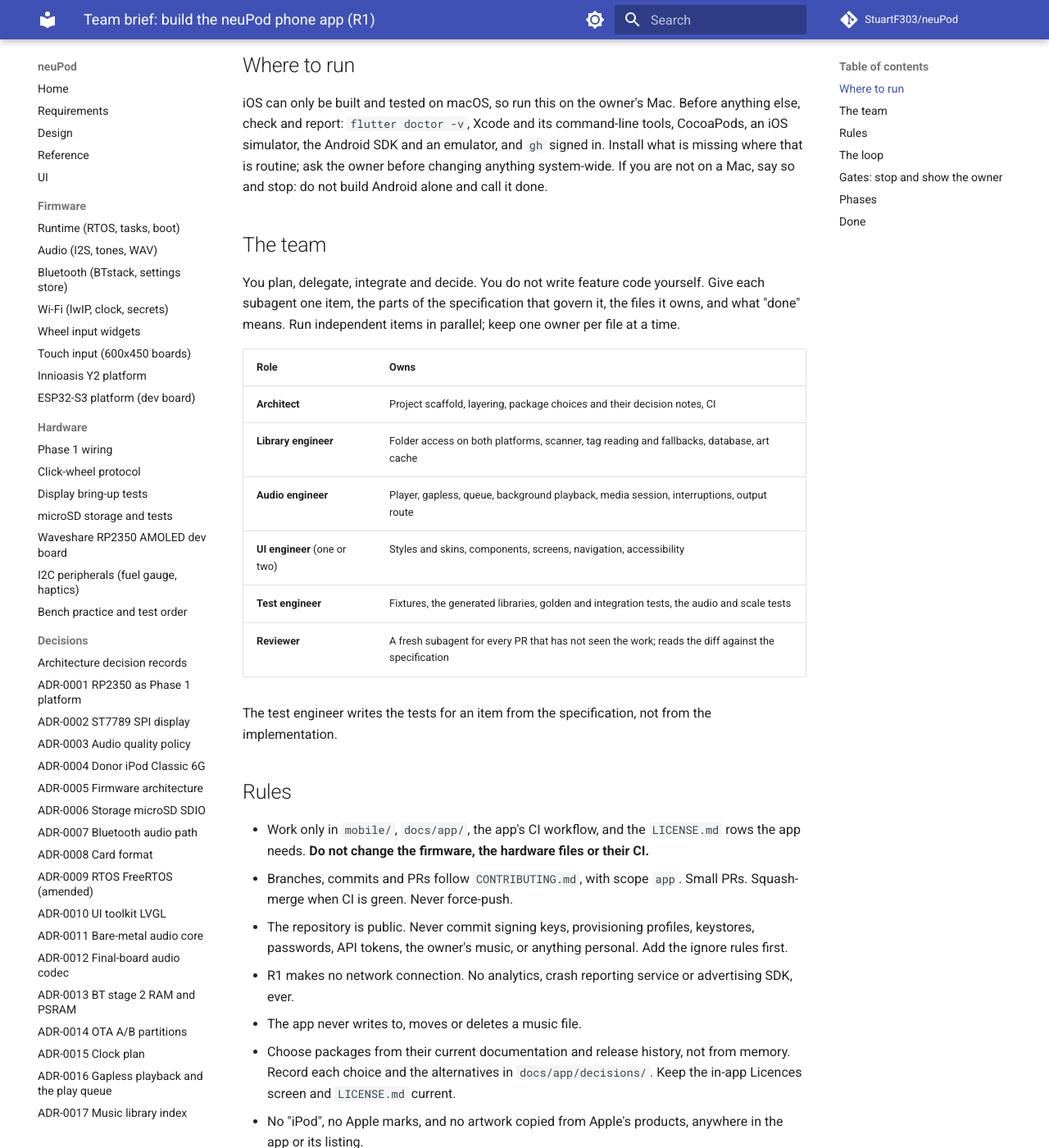
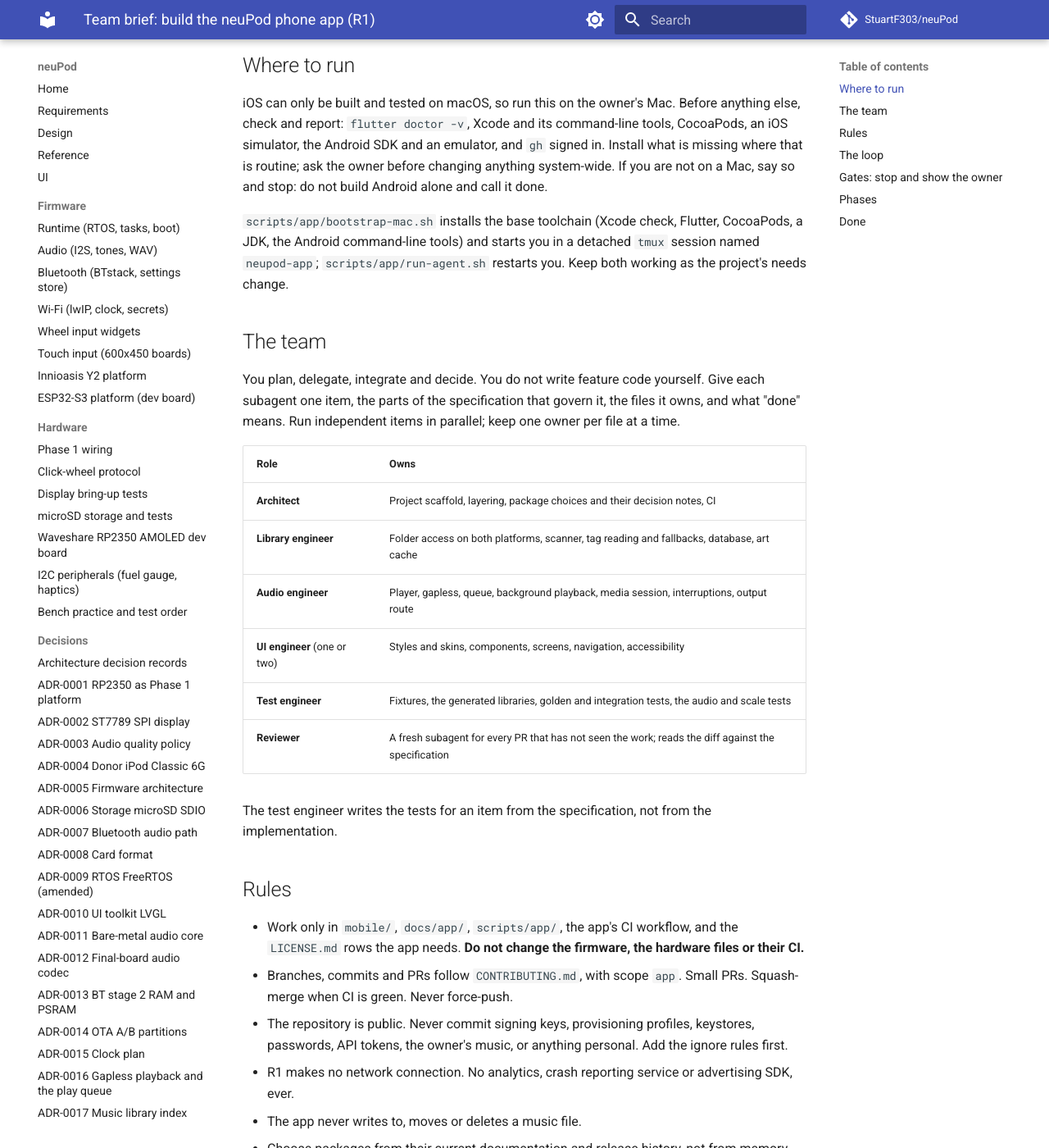
Before and after one commit to StuartF303/neuPod, an MkDocs documentation site: the page built from docs/app/TEAM-BRIEF.md, in a window 1280 px wide and 1400 px high, scrolled down 369 px. Shown: the whole window at 82% size. Built offline with MkDocs 1.6.1 and Material for MkDocs 9.7.7, drawn with Linux system fonts in a browser that asks for light colours; comment, search, counter and statistics services are not loaded.

Commit message:
chore(app): Mac bootstrap and agent run scripts
scripts/app/bootstrap-mac.sh checks and installs the macOS toolchain in
the foreground, then starts the coding agent in a detached tmux session
so it survives an ssh disconnect. scripts/app/run-agent.sh starts the
agent on the team brief. Not run on a Mac yet.

Co-Authored-By: Claude Fable 5.2 <noreply@anthropic.com>
Claude-Session: https://claude.ai/code/session_01NfmAnWJ3HJjkPqWF4dHJpX

```diff
--- a/docs/app/TEAM-BRIEF.md
+++ b/docs/app/TEAM-BRIEF.md
@@ -15,6 +15,10 @@ iOS can only be built and tested on macOS, so run this on the owner's Mac. Befor
 `flutter doctor -v`, Xcode and its command-line tools, CocoaPods, an iOS simulator, the Android SDK and an emulator, and
 `gh` signed in. Install what is missing where that is routine; ask the owner before changing anything system-wide. If
 you are not on a Mac, say so and stop: do not build Android alone and call it done.
+
+`scripts/app/bootstrap-mac.sh` installs the base toolchain (Xcode check, Flutter, CocoaPods, a JDK, the Android
+command-line tools) and starts you in a detached `tmux` session named `neupod-app`; `scripts/app/run-agent.sh` restarts
+you. Keep both working as the project's needs change.
 
 ## The team
 
@@ -35,7 +39,7 @@ The test engineer writes the tests for an item from the specification, not from
 
 ## Rules
 
-- Work only in `mobile/`, `docs/app/`, the app's CI workflow, and the `LICENSE.md` rows the app needs. **Do not change
+- Work only in `mobile/`, `docs/app/`, `scripts/app/`, the app's CI workflow, and the `LICENSE.md` rows the app needs. **Do not change
   the firmware, the hardware files or their CI.**
 - Branches, commits and PRs follow `CONTRIBUTING.md`, with scope `app`. Small PRs. Squash-merge when CI is green.
   Never force-push.
```
Also changed, not shown: 2 other files.
